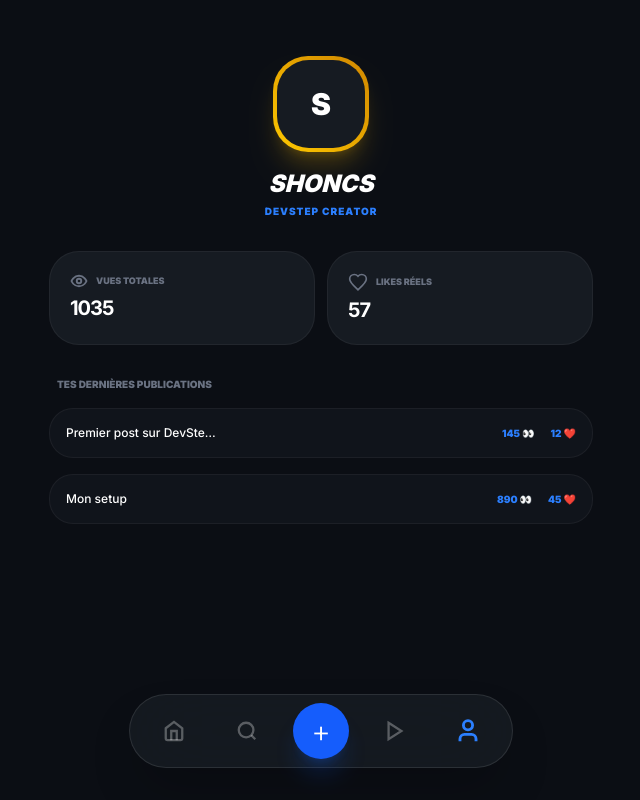
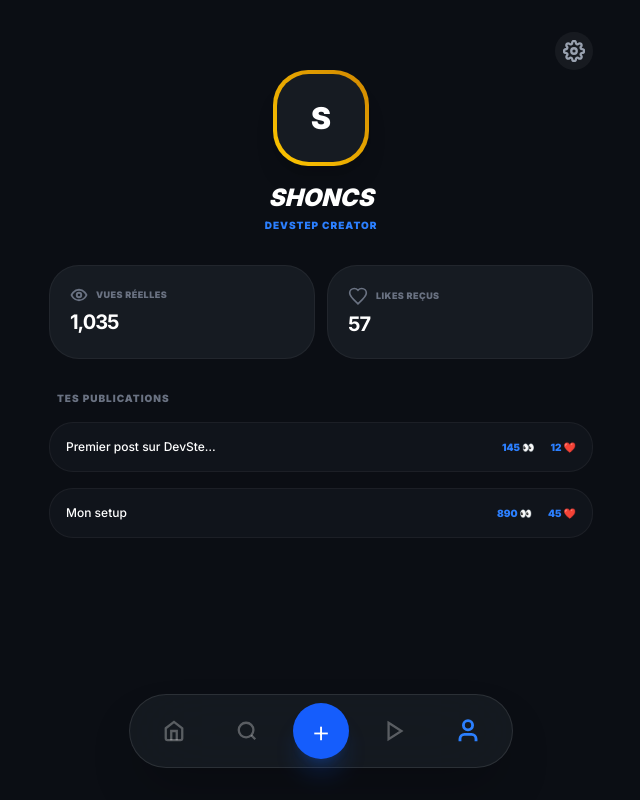
Before and after one commit to davidbyadunia04-stack/DevStep, a Next.js app: page /feed in a window 1280 px wide. Both pictures are taken after a click on the button 786 px from the left and 731 px from the top of the page. Shown: the whole page, without its empty margins (319-959 px from the left). Built offline with nearby package versions, Linux system fonts and the light colour scheme.

Commit message:
fix: réintégration du bouton paramètres et stabilisation du profil

```diff
--- a/app/feed/page.tsx
+++ b/app/feed/page.tsx
@@ -8,7 +8,7 @@ interface Post {
   user: string;
   content: string;
   likes: number;
-  views: number; // Stats réelles
+  views: number;
   isLiked: boolean;
 }
 
@@ -17,16 +17,18 @@ interface Reel {
   user: string;
   caption: string;
   likes: number;
-  views: number; // Stats réelles
+  views: number;
   isLiked: boolean;
   videoUrl: string | null;
 }
 
+// --- ICONES (J'ai rajouté Settings) ---
 const Icons = {
   Home: () => <svg width="22" height="22" viewBox="0 0 24 24" fill="none" stroke="currentColor" strokeWidth="2.5"><path d="m3 9 9-7 9 7v11a2 2 0 0 1-2 2H5a2 2 0 0 1-2-2z"/><polyline points="9 22 9 12 15 12 15 22"/></svg>,
   Search: () => <svg width="22" height="22" viewBox="0 0 24 24" fill="none" stroke="currentColor" strokeWidth="2.5"><circle cx="11" cy="11" r="8"/><path d="m21 21-4.3-4.3"/></svg>,
   Play: () => <svg width="22" height="22" viewBox="0 0 24 24" fill="none" stroke="currentColor" strokeWidth="2.5"><polygon points="5 3 19 12 5 21 5 3"/></svg>,
   User: () => <svg width="22" height="22" viewBox="0 0 24 24" fill="none" stroke="currentColor" strokeWidth="2.5"><path d="M19 21v-2a4 4 0 0 0-4-4H9a4 4 0 0 0-4 4v2"/><circle cx="12" cy="7" r="4"/></svg>,
+  Settings: () => <svg width="22" height="22" viewBox="0 0 24 24" fill="none" stroke="currentColor" strokeWidth="2.5"><circle cx="12" cy="12" r="3"/><path d="M19.4 15a1.65 1.65 0 0 0 .33 1.82l.06.06a2 2 0 0 1 0 2.83 2 2 0 0 1-2.83 0l-.06-.06a1.65 1.65 0 0 0-1.82-.33 1.65 1.65 0 0 0-1 1.51V21a2 2 0 0 1-2 2 2 2 0 0 1-2-2v-.09A1.65 1.65 0 0 0 9 19.4a1.65 1.65 0 0 0-1.82.33l-.06.06a2 2 0 0 1-2.83 0 2 2 0 0 1 0-2.83l.06-.06a1.65 1.65 0 0 0 .33-1.82 1.65 1.65 0 0 0-1.51-1H3a2 2 0 0 1-2-2 2 2 0 0 1 2-2h.09A1.65 1.65 0 0 0 4.6 9a1.65 1.65 0 0 0-.33-1.82l-.06-.06a2 2 0 0 1 0-2.83 2 2 0 0 1 2.83 0l.06.06a1.65 1.65 0 0 0 1.82.33H9a1.65 1.65 0 0 0 1-1.51V3a2 2 0 0 1 2-2 2 2 0 0 1 2 2v.09a1.65 1.65 0 0 0 1 1.51 1.65 1.65 0 0 0 1.82-.33l.06-.06a2 2 0 0 1 2.83 0 2 2 0 0 1 0 2.83l-.06.06a1.65 1.65 0 0 0-.33 1.82V9a1.65 1.65 0 0 0 1.51 1H21a2 2 0 0 1 2 2 2 2 0 0 1-2 2h-.09a1.65 1.65 0 0 0-1.51 1Z"/></svg>,
   Heart: ({ filled }: { filled?: boolean }) => <svg width="20" height="20" viewBox="0 0 24 24" fill={filled ? "currentColor" : "none"} stroke="currentColor" strokeWidth="2"><path d="M12 21.35l-1.45-1.32C5.4 15.36 2 12.28 2 8.5 2 5.42 4.42 3 7.5 3c1.74 0 3.41.81 4.5 2.09C13.09 3.81 14.76 3 16.5 3 19.58 3 22 5.42 22 8.5c0 3.78-3.4 6.86-8.55 11.54L12 21.35z"/></svg>,
   Eye: () => <svg width="18" height="18" viewBox="0 0 24 24" fill="none" stroke="currentColor" strokeWidth="2.5"><path d="M2 12s3-7 10-7 10 7 10 7-3 7-10 7-10-7-10-7Z"/><circle cx="12" cy="12" r="3"/></svg>
 }
@@ -36,7 +38,6 @@ export default function FeedPage() {
   const [postText, setPostText] = useState("")
   const [videoFile, setVideoFile] = useState<File | null>(null)
 
-  // Tes données réelles
   const [myPosts, setMyPosts] = useState<Post[]>([
     { id: 1, user: "Shoncs", content: "Premier post sur DevStep !", likes: 12, views: 145, isLiked: false }
   ])
@@ -44,7 +45,7 @@ export default function FeedPage() {
     { id: 101, user: "Shoncs", caption: "Mon setup", likes: 45, views: 890, isLiked: false, videoUrl: null }
   ])
 
-  // Calcul des vraies stats globales
+  // Stats réelles
   const totalViews = myPosts.reduce((acc, p) => acc + p.views, 0) + myReels.reduce((acc, r) => acc + r.views, 0)
   const totalLikes = myPosts.reduce((acc, p) => acc + p.likes, 0) + myReels.reduce((acc, r) => acc + r.likes, 0)
 
@@ -60,49 +61,50 @@ export default function FeedPage() {
   }
 
   return (
-    <div className="min-h-screen bg-[#0b0e14] text-white font-sans overflow-x-hidden">
+    <div className="min-h-screen bg-[#0b0e14] text-white font-sans">
 
       <main className="max-w-xl mx-auto p-4 pb-32">
 
-        {/* PAGE PROFIL STYLE SNAPCHAT AVEC VRAIES STATS */}
+        {/* PAGE PROFIL (SETTINGS RÉINTÉGRÉ) */}
         {activeTab === 'profile' && (
-          <div className="animate-in slide-in-from-bottom-10 duration-500">
-            {/* Header Profil */}
-            <div className="flex flex-col items-center mt-10 mb-8">
-              <div className="w-24 h-24 rounded-[35px] bg-gradient-to-tr from-yellow-400 to-yellow-600 p-1 mb-4 shadow-xl shadow-yellow-500/20">
+          <div className="animate-in slide-in-from-bottom-10">
+            {/* Header avec le bouton Settings en haut à droite */}
+            <div className="flex justify-end pt-4">
+              <button onClick={() => alert("Paramètres en cours de dev...")} className="p-2 bg-white/5 rounded-full hover:bg-white/10 transition-all text-gray-400">
+                <Icons.Settings />
+              </button>
+            </div>
+
+            <div className="flex flex-col items-center mb-8">
+              <div className="w-24 h-24 rounded-[35px] bg-gradient-to-tr from-yellow-400 to-yellow-600 p-1 mb-4 shadow-xl">
                 <div className="w-full h-full bg-[#161b22] rounded-[32px] flex items-center justify-center text-3xl font-black">S</div>
               </div>
               <h2 className="text-2xl font-black italic uppercase">Shoncs</h2>
-              <p className="text-blue-500 text-[10px] font-black tracking-widest uppercase mt-1">DevStep Creator</p>
+              <p className="text-blue-500 text-[10px] font-black uppercase tracking-widest mt-1">DevStep Creator</p>
             </div>
 
-            {/* Vraies Stats de tes contenus */}
             <div className="grid grid-cols-2 gap-3 mb-8">
               <div className="bg-[#161b22] p-5 rounded-[30px] border border-white/5">
                 <div className="flex items-center gap-2 text-gray-500 mb-1">
-                  <Icons.Eye /> <span className="text-[9px] font-black uppercase">Vues totales</span>
+                  <Icons.Eye /> <span className="text-[9px] font-black uppercase tracking-wider">Vues réelles</span>
                 </div>
-                <p className="text-xl font-bold tracking-tighter">{totalViews}</p>
+                <p className="text-xl font-bold tracking-tighter">{totalViews.toLocaleString()}</p>
               </div>
               <div className="bg-[#161b22] p-5 rounded-[30px] border border-white/5">
                 <div className="flex items-center gap-2 text-gray-500 mb-1">
-                  <Icons.Heart /> <span className="text-[9px] font-black uppercase">Likes réels</span>
+                  <Icons.Heart /> <span className="text-[9px] font-black uppercase tracking-wider">Likes reçus</span>
                 </div>
-                <p className="text-xl font-bold tracking-tighter">{totalLikes}</p>
+                <p className="text-xl font-bold tracking-tighter">{totalLikes.toLocaleString()}</p>
               </div>
             </div>
 
-            {/* Liste de tes contenus */}
             <div className="space-y-4">
-              <h3 className="text-[10px] font-black uppercase text-gray-500 px-2">Tes dernières publications</h3>
+              <h3 className="text-[10px] font-black uppercase text-gray-500 px-2 tracking-widest">Tes publications</h3>
               {[...myPosts, ...myReels].map(item => (
                 <div key={item.id} className="bg-[#161b22]/50 p-4 rounded-3xl flex justify-between items-center border border-white/5">
-                  <p className="text-xs font-medium truncate max-w-[150px]">
-                    {'content' in item ? item.content : item.caption}
-                  </p>
+                  <p className="text-xs font-medium truncate max-w-[150px]">{'content' in item ? item.content : item.caption}</p>
                   <div className="flex gap-4 text-[10px] font-black text-blue-500">
-                    <span>{item.views} 👀</span>
-                    <span>{item.likes} ❤️</span>
+                    <span>{item.views} 👀</span> <span>{item.likes} ❤️</span>
                   </div>
                 </div>
               ))}
@@ -110,15 +112,15 @@ export default function FeedPage() {
           </div>
         )}
 
-        {/* FEED HOME */}
+        {/* RESTE DU SITE (HOME / ADD / PLAY) - TOUT EST GARDÉ */}
         {activeTab === 'home' && (
           <div className="space-y-6 pt-4">
-            <h1 className="text-2xl font-black italic uppercase text-blue-500 mb-8">Pour toi</h1>
+            <h1 className="text-2xl font-black italic uppercase text-blue-500 mb-8">Fil d'actualité</h1>
             {myPosts.map(post => (
-              <div key={post.id} className="bg-[#161b22] rounded-[35px] p-6 border border-white/5 shadow-xl">
+              <div key={post.id} className="bg-[#161b22] rounded-[35px] p-6 border border-white/5">
                 <div className="flex items-center gap-3 mb-4 text-xs font-black uppercase italic text-gray-500">@{post.user}</div>
                 <p className="text-sm leading-relaxed mb-6">{post.content}</p>
-                <div className="flex gap-4 text-[10px] font-black text-white/20">
+                <div className="flex gap-4 text-[10px] font-black text-white/20 uppercase tracking-widest">
                    <span>{post.views} vues</span> • <span>{post.likes} likes</span>
                 </div>
               </div>
@@ -126,20 +128,19 @@ export default function FeedPage() {
           </div>
         )}
 
-        {/* AJOUTER */}
         {activeTab === 'add' && (
-          <div className="bg-[#161b22] border border-white/10 rounded-[40px] p-8 mt-10 shadow-2xl animate-in zoom-in-95">
+          <div className="bg-[#161b22] border border-white/10 rounded-[40px] p-8 mt-10 shadow-2xl">
             <textarea value={postText} onChange={(e) => setPostText(e.target.value)} placeholder="Quoi de neuf ?" className="w-full bg-transparent min-h-[120px] outline-none text-lg resize-none mb-4" />
             <div className="relative border-2 border-dashed border-white/10 rounded-2xl p-6 mb-8 text-center">
               <input type="file" accept="video/*" className="absolute inset-0 opacity-0 cursor-pointer" onChange={(e) => { if(e.target.files?.[0]) setVideoFile(e.target.files[0]) }} />
-              <p className="text-[10px] font-black uppercase text-gray-500">{videoFile ? videoFile.name : "Ajouter une vidéo (Reel)"}</p>
+              <p className="text-[10px] font-black uppercase text-gray-500">{videoFile ? videoFile.name : "Clique pour un Reel"}</p>
             </div>
-            <button onClick={handlePublish} className="w-full bg-blue-600 py-4 rounded-2xl font-black uppercase text-[10px] shadow-lg shadow-blue-600/20 active:scale-95 transition-all">Publier</button>
+            <button onClick={handlePublish} className="w-full bg-blue-600 py-4 rounded-2xl font-black uppercase text-[10px] tracking-widest shadow-xl">Publier</button>
           </div>
         )}
       </main>
 
-      {/* NAV BAR */}
+      {/* BARRE DE NAVIGATION */}
       <div className="fixed bottom-8 left-1/2 -translate-x-1/2 w-[92%] max-w-sm bg-[#161b22]/90 backdrop-blur-2xl border border-white/10 rounded-full p-2 flex justify-around items-center z-[100] shadow-2xl">
         <button onClick={() => setActiveTab('home')} className={`p-4 transition-all ${activeTab === 'home' ? 'text-blue-500 scale-125' : 'text-white/30'}`}><Icons.Home /></button>
         <button onClick={() => setActiveTab('search')} className={`p-4 transition-all ${activeTab === 'search' ? 'text-blue-500 scale-125' : 'text-white/30'}`}><Icons.Search /></button>
```
